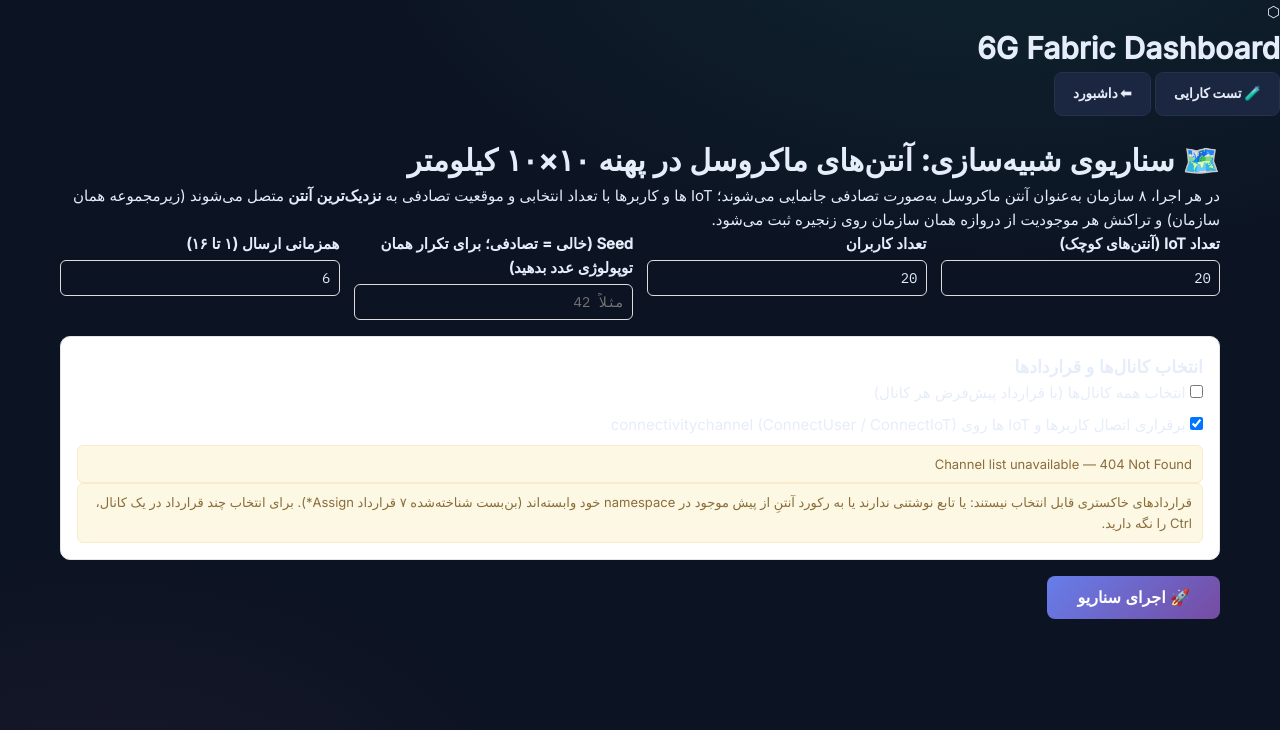
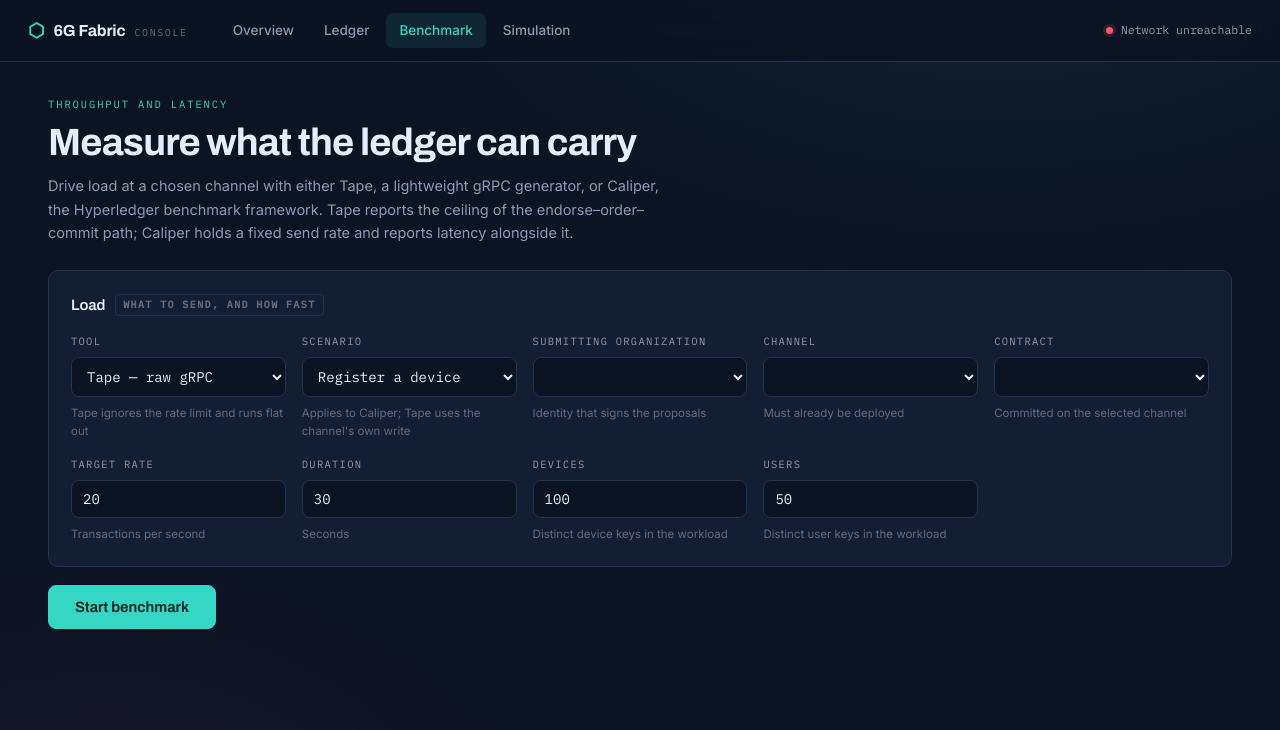
Before and after one commit to mohammadlohrasbi/6g-network, a plain HTML site: page public/scenario.html in a window 1280 px wide. Drawn offline with nearby package versions, Linux system fonts and the light colour scheme; no server answers.

Commit message:
Update scenario.html

```diff
--- a/public/scenario.html
+++ b/public/scenario.html
@@ -1,101 +1,125 @@
 <!DOCTYPE html>
-<html lang="fa" dir="rtl">
+<html lang="en">
 <head>
 <meta charset="UTF-8">
 <meta name="viewport" content="width=device-width, initial-scale=1.0">
-<title>سناریوی شبیه‌سازی 6G</title>
+<title>Simulation · 6G Fabric Console</title>
 <link rel="stylesheet" href="styles.css">
-<style>
-  .wrap { max-width: 1200px; margin: 0 auto; padding: 20px; }
-  .grid { display: grid; grid-template-columns: repeat(auto-fit, minmax(230px, 1fr)); gap: 14px; margin-bottom: 16px; }
-  .fg { display: flex; flex-direction: column; }
-  .fg label { font-weight: bold; margin-bottom: 4px; }
-  .fg input { padding: 8px; border: 1px solid #ddd; border-radius: 6px; }
-  .panel { background:#fff; border:1px solid #e5e5e5; border-radius:10px; padding:16px; margin-bottom:16px; }
-  .panel h3 { margin-top:0; }
-  .chrow { display:flex; align-items:center; gap:8px; flex-wrap:wrap; padding:6px 4px; border-bottom:1px dashed #eee; }
-  .chrow select { min-width: 260px; padding:5px; }
-  .chrow select option:disabled { color:#bbb; }
-  .btn-primary { background:linear-gradient(135deg,#667eea,#764ba2); color:#fff; padding:12px 30px; border:none; border-radius:8px; cursor:pointer; font-size:16px; font-weight:bold; }
-  .btn-primary:disabled { opacity:.5; cursor:not-allowed; }
-  .cards { display:grid; grid-template-columns:repeat(auto-fit,minmax(160px,1fr)); gap:12px; margin:14px 0; }
-  .card { background:#fff; border-radius:8px; box-shadow:0 2px 4px rgba(0,0,0,.08); padding:14px; text-align:center; }
-  .card h4 { margin:0 0 6px; color:#666; font-size:13px; }
-  .card p { margin:0; font-size:22px; font-weight:bold; }
-  table.res { width:100%; border-collapse:collapse; }
-  table.res th, table.res td { border:1px solid #eee; padding:6px 8px; text-align:center; font-size:13px; }
-  #mapBox { display:flex; gap:16px; flex-wrap:wrap; align-items:flex-start; }
-  #legend { font-size:13px; line-height:1.9; }
-  .dot { display:inline-block; width:11px; height:11px; border-radius:50%; margin-left:6px; vertical-align:middle; }
-  .spinner { border:4px solid #f3f3f3; border-top:4px solid #667eea; border-radius:50%; width:36px; height:36px; animation:spin 1s linear infinite; margin:16px auto; }
-  @keyframes spin { to { transform: rotate(360deg); } }
-  .note { color:#8a6d3b; background:#fcf8e3; border:1px solid #faebcc; border-radius:6px; padding:8px 10px; font-size:13px; }
-</style>
 </head>
 <body>
-<header class="app-header">
-  <div class="brand"><span class="logo">⬡</span><h1>6G Fabric Dashboard</h1></div>
-  <div class="header-actions">
-    <a class="btn" href="test.html">🧪 تست کارایی</a>
-    <a class="btn" href="index.html">⬅ داشبورد</a>
-  </div>
+
+<header class="topbar">
+  <a class="wordmark" href="index.html"><span class="glyph">⬡</span> 6G Fabric <span class="sub">Console</span></a>
+  <nav class="nav">
+    <a href="index.html">Overview</a>
+    <a href="dashboard.html">Ledger</a>
+    <a href="test.html" aria-current="page">Benchmark</a>
+    <a href="scenario.html">Simulation</a>
+  </nav>
+  <div class="health"><span class="dot" id="healthDot"></span><span id="healthText">Checking</span></div>
 </header>
 
-<div class="wrap">
-  <h1>🗺️ سناریوی شبیه‌سازی: آنتن‌های ماکروسل در پهنه ۱۰×۱۰ کیلومتر</h1>
-  <p>در هر اجرا، ۸ سازمان به‌عنوان آنتن ماکروسل به‌صورت تصادفی جانمایی می‌شوند؛ IoT ها و کاربرها با تعداد انتخابی و موقعیت تصادفی به <b>نزدیک‌ترین آنتن</b> متصل می‌شوند (زیرمجموعه همان سازمان) و تراکنش هر موجودیت از دروازه همان سازمان روی زنجیره ثبت می‌شود.</p>
+<main class="shell">
 
-  <div class="grid">
-    <div class="fg"><label>تعداد IoT (آنتن‌های کوچک)</label><input type="number" id="iotCount" value="20" min="0" max="500"></div>
-    <div class="fg"><label>تعداد کاربران</label><input type="number" id="userCount" value="20" min="0" max="500"></div>
-    <div class="fg"><label>Seed (خالی = تصادفی؛ برای تکرار همان توپولوژی عدد بدهید)</label><input type="number" id="seed" placeholder="مثلاً 42"></div>
-    <div class="fg"><label>همزمانی ارسال (۱ تا ۱۶)</label><input type="number" id="concurrency" value="6" min="1" max="16"></div>
+  <div class="page-head">
+    <div class="eyebrow">Throughput and latency</div>
+    <h1>Measure what the ledger can carry</h1>
+    <p>Drive load at a chosen channel with either Tape, a lightweight gRPC generator, or Caliper, the
+       Hyperledger benchmark framework. Tape reports the ceiling of the endorse–order–commit path;
+       Caliper holds a fixed send rate and reports latency alongside it.</p>
   </div>
 
-  <div class="panel">
-    <h3>انتخاب کانال‌ها و قراردادها</h3>
-    <label style="display:block;margin-bottom:8px"><input type="checkbox" id="selAll"> انتخاب همه کانال‌ها (با قرارداد پیش‌فرض هر کانال)</label>
-    <label style="display:block;margin-bottom:8px"><input type="checkbox" id="connectToggle" checked> برقراری اتصال کاربرها و IoT ها روی connectivitychannel (ConnectUser / ConnectIoT)</label>
-    <div id="channelList">در حال بارگذاری...</div>
-    <p class="note">قراردادهای خاکستری قابل انتخاب نیستند: یا تابع نوشتنی ندارند یا به رکورد آنتنِ از پیش موجود در namespace خود وابسته‌اند (بن‌بست شناخته‌شده ۷ قرارداد Assign*). برای انتخاب چند قرارداد در یک کانال، Ctrl را نگه دارید.</p>
+  <section class="panel">
+    <div class="panel-title">Load <span class="tag">what to send, and how fast</span></div>
+    <div class="grid cols-3">
+      <div class="field">
+        <label for="toolSelect">Tool</label>
+        <select id="toolSelect">
+          <option value="tape">Tape — raw gRPC</option>
+          <option value="caliper">Caliper — SDK gateway</option>
+        </select>
+        <span class="hint">Tape ignores the rate limit and runs flat out</span>
+      </div>
+      <div class="field">
+        <label for="scenarioSelect">Scenario</label>
+        <select id="scenarioSelect">
+          <option value="RegisterIoT">Register a device</option>
+          <option value="RegisterUser">Register a user</option>
+          <option value="QueryIoT">Read a device</option>
+          <option value="UpdateIoT">Update device state</option>
+          <option value="RevokeIoT">Revoke a device</option>
+        </select>
+        <span class="hint">Applies to Caliper; Tape uses the channel's own write</span>
+      </div>
+      <div class="field">
+        <label for="orgSelect">Submitting organization</label>
+        <select id="orgSelect"></select>
+        <span class="hint">Identity that signs the proposals</span>
+      </div>
+      <div class="field">
+        <label for="channelSelect">Channel</label>
+        <select id="channelSelect"></select>
+        <span class="hint">Must already be deployed</span>
+      </div>
+      <div class="field">
+        <label for="chaincodeSelect">Contract</label>
+        <select id="chaincodeSelect"></select>
+        <span class="hint">Committed on the selected channel</span>
+      </div>
+      <div class="field">
+        <label for="tpsTarget">Target rate</label>
+        <input type="number" id="tpsTarget" value="20" min="1" max="1000">
+        <span class="hint">Transactions per second</span>
+      </div>
+      <div class="field">
+        <label for="duration">Duration</label>
+        <input type="number" id="duration" value="30" min="10" max="600">
+        <span class="hint">Seconds</span>
+      </div>
+      <div class="field">
+        <label for="iotCount">Devices</label>
+        <input type="number" id="iotCount" value="100" min="1" max="1000">
+        <span class="hint">Distinct device keys in the workload</span>
+      </div>
+      <div class="field">
+        <label for="userCount">Users</label>
+        <input type="number" id="userCount" value="50" min="1" max="5000">
+        <span class="hint">Distinct user keys in the workload</span>
+      </div>
+    </div>
+  </section>
+
+  <div style="display:flex;gap:14px;align-items:center;margin-bottom:26px;flex-wrap:wrap">
+    <button id="runTestBtn" class="btn primary lg">Start benchmark</button>
+    <div id="loadingSpinner" class="working" style="display:none">
+      <span class="spinner"></span> Generating load — this runs for the full duration you set…
+    </div>
   </div>
 
-  <button id="runBtn" class="btn-primary">🚀 اجرای سناریو</button>
-  <div id="spin" style="display:none"><div class="spinner"></div><p style="text-align:center">در حال جانمایی، اتصال و ثبت روی زنجیره...</p></div>
+  <div id="resultsSection" style="display:none">
+    <p class="note info" id="runInfo" style="margin-bottom:18px"></p>
 
-  <div id="results" style="display:none">
-    <h2>نتایج</h2>
-    <p id="lastInfo" class="note" style="background:#eef4ff;border-color:#cfe0ff;color:#2a4d8f"></p>
-    <div class="cards" id="perfCards">
-      <div class="card"><h4>Seed توپولوژی</h4><p id="rSeed">-</p></div>
-      <div class="card"><h4>کل تراکنش‌ها</h4><p id="rTotal">-</p></div>
-      <div class="card"><h4>موفق / ناموفق</h4><p id="rOk">-</p></div>
-      <div class="card"><h4>گذردهی (TPS)</h4><p id="rTps">-</p></div>
-      <div class="card"><h4>تأخیر میانگین (ms)</h4><p id="rLat">-</p></div>
-      <div class="card"><h4>مدت (s)</h4><p id="rDur">-</p></div>
+    <div class="readouts">
+      <div class="readout accent-trace"><div class="k">Throughput</div><div class="v" id="resultTps">—<span class="u">tps</span></div></div>
+      <div class="readout accent-signal"><div class="k">Mean latency</div><div class="v" id="resultLatency">—<span class="u">ms</span></div></div>
+      <div class="readout accent-ok"><div class="k">Success rate</div><div class="v" id="resultSuccess">—<span class="u">%</span></div></div>
+      <div class="readout accent-rx"><div class="k">Rejected</div><div class="v" id="resultFailed">—</div></div>
     </div>
 
-    <div class="panel">
-      <h3>نقشه آخرین جانمایی اجزا در پهنه ۱۰×۱۰ کیلومتر — فرستنده‌ها (▲ ماکروسل، ◉ IoT) و گیرنده‌ها (■ کاربر)</h3>
-      <div id="mapBox">
-        <svg id="map" width="560" height="560" style="border:1px solid #ddd;border-radius:8px;background:#fafafa"></svg>
-        <div id="legend"></div>
-      </div>
-    </div>
+    <section class="panel">
+      <div class="panel-title">Result profile <span class="tag">committed, rejected, rate, latency</span></div>
+      <canvas id="performanceChart" height="120"></canvas>
+    </section>
 
-    <div class="panel">
-      <h3>محدوده هر فرستنده ماکروسل (زیرمجموعه‌های هر سازمان)</h3>
-      <table class="res" id="covTable"></table>
-    </div>
+    <section class="panel" id="outputPanel" style="display:none">
+      <div class="panel-title">Tool output <span class="tag">last lines</span></div>
+      <pre class="output" id="toolOutput"></pre>
+    </section>
+  </div>
 
-    <div class="panel">
-      <h3>نتایج به تفکیک کانال و نوع تراکنش</h3>
-      <table class="res" id="chTable"></table>
-      <div id="failBox"></div>
-    </div>
-  </div>
-</div>
+</main>
 
-<script src="scenario-app.js"></script>
+<script src="https://cdn.jsdelivr.net/npm/chart.js@4.4.0/dist/chart.umd.js"></script>
+<script src="test-app.js"></script>
 </body>
 </html>
```
